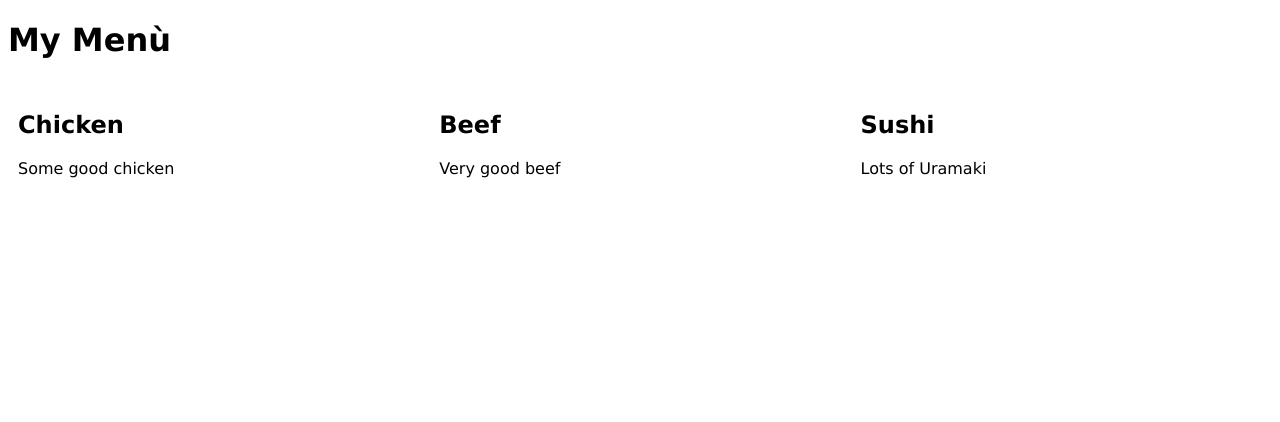
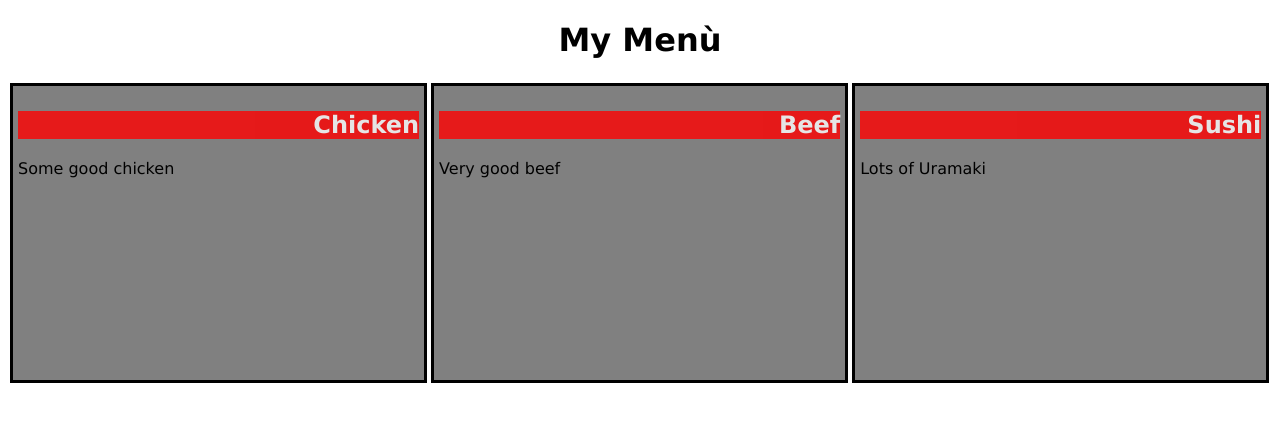
Before and after one commit to Gretasmart/coursera-test, a plain HTML site: page module2-solution/index.html in a window 1280 px wide. Drawn offline with Linux system fonts and the light colour scheme.

Commit message:
Update css.css

```diff
--- a/module2-solution/css.css
+++ b/module2-solution/css.css
@@ -5,13 +5,53 @@ html {
   box-sizing: border-box;
 }
 
+@media screen and (min-width: 992px) {
+ .column {
+  width: 33%;
+  }
+}
+
+@media screen and (min-width: 768px) and (max-width: 992px) {
+ .column {
+  width: 50%;
+  }
+}
+
+@media screen and (max-width: 767px) {
+ .column {
+  width: 100%;
+  }
+}
+
+* {
+  box-sizing: border-box;
+}
+
 .column {
   float: left;
-  width: 33.33%;
-  padding: 10px;
+  padding: 5px;
+  border-style: solid;
+  border-width: 2px
+  border-color: black;
+  height: 300px;
+  margin: 2px;
+  background-color: gray;
+}
 
-@media screen and (min-width: 992px) {
-  .column {
-    width: 100%;
-  }
+h2 {
+   text-align: right;
+   width: 100%;
+   background-color: red;
+   color: #fff;
+   opacity: .8;
 }
+
+h1 {
+   text-align: center;
+}
+
+.row:after {
+  content: "";
+  display: table;
+  clear: both;
+}
```
